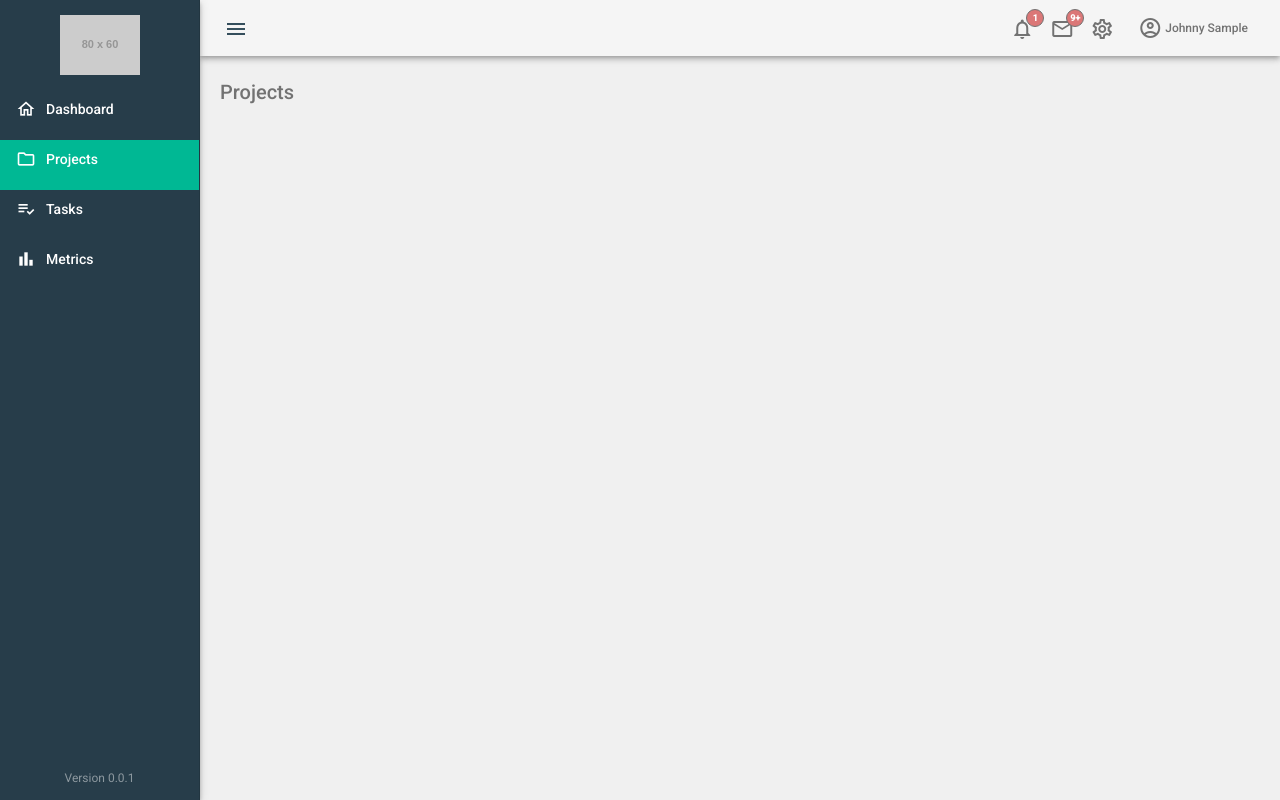
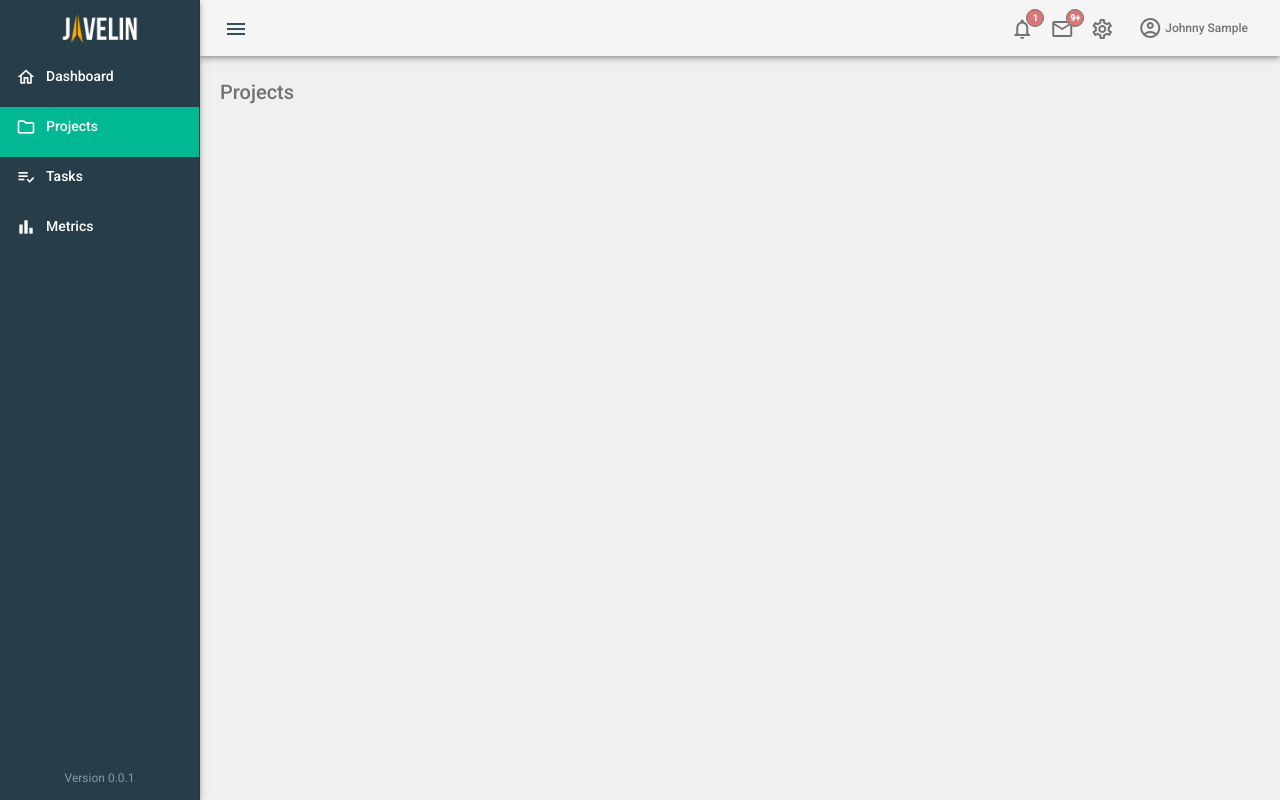
Before and after one commit to ricobarnes/javelin, an Angular app: page /projects in a window 1280 px wide. Built offline with nearby package versions, Linux system fonts and the light colour scheme.

Commit message:
setup Javelin concept logo/icon

```diff
--- a/src/app/app.component.html
+++ b/src/app/app.component.html
@@ -12,10 +12,9 @@
     >
       <div style="display: flex; justify-content: center;">
         <img
-          src="https://via.placeholder.com/80x60.png"
-          class="md-logo"
+          src="assets/images/javelin_logo_concept_light.png"
+          class="javelin-logo"
           [routerLink]="['/']"
-          style="padding: 15px;"
         />
       </div>
 
@@ -78,10 +77,10 @@
       <div style="display: flex; flex-direction: column; height: 100%;">
         <div style="display: flex; justify-content: center;">
           <img
-            src="https://via.placeholder.com/30x30.png"
+            src="assets/images/javelin_icon.png"
             class="first-icon"
             [routerLink]="['/']"
-            style="padding: 15px 0;"
+            class="javelin-icon"
           />
         </div>
 
--- a/src/styles.scss
+++ b/src/styles.scss
@@ -13,3 +13,14 @@ body {
 .grey-header1 {
   color: mat-color($rrp_grey, 500) !important;
 }
+
+.javelin-logo {
+  padding: 12px;
+  width: 80px;
+}
+
+.javelin-icon {
+  padding: 15px 0;
+  width: 22px;
+  height: 28px;
+}
```
Also changed, not shown: src/assets/images/javelin_icon.png (added), src/assets/images/javelin_logo_concept_light.png (added).
